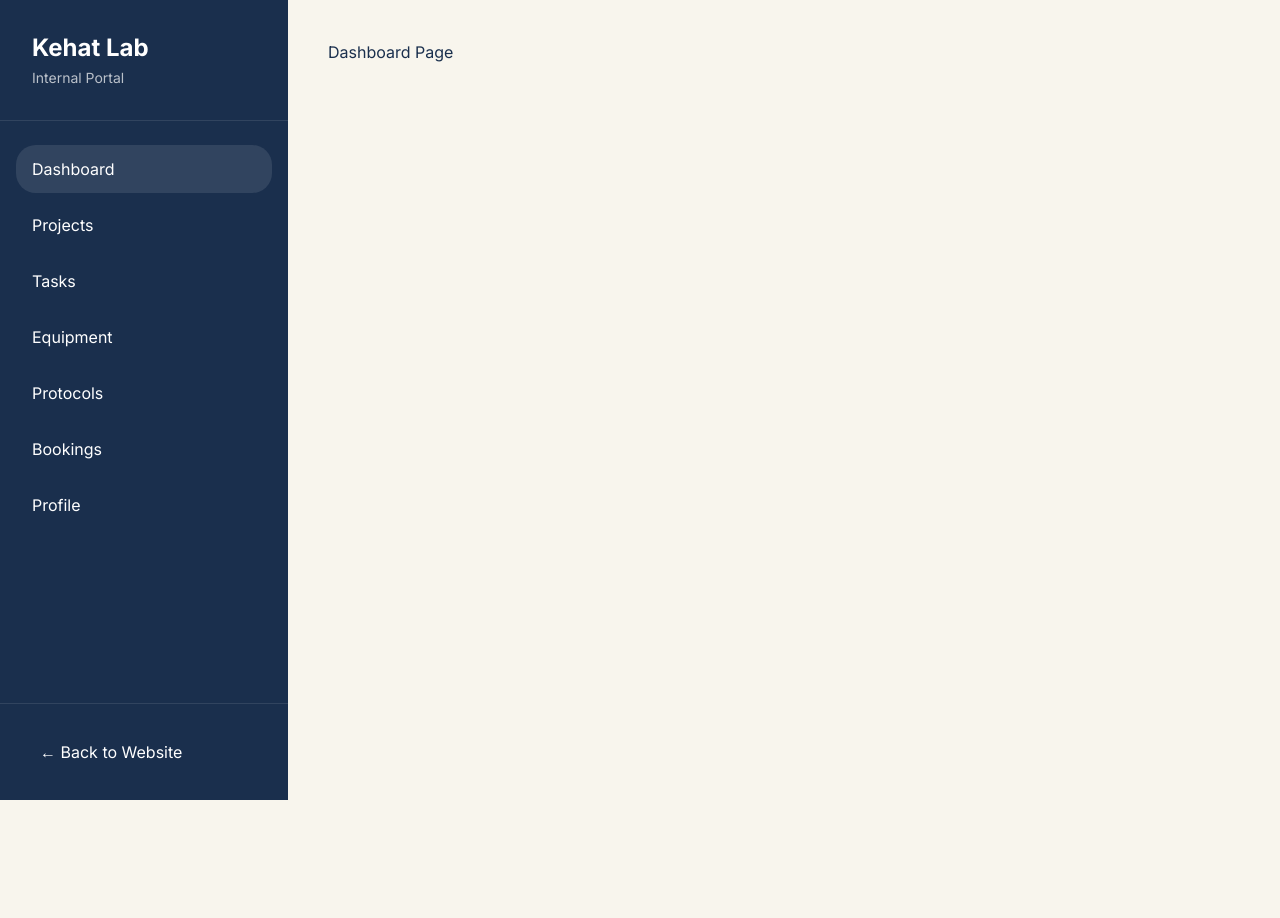
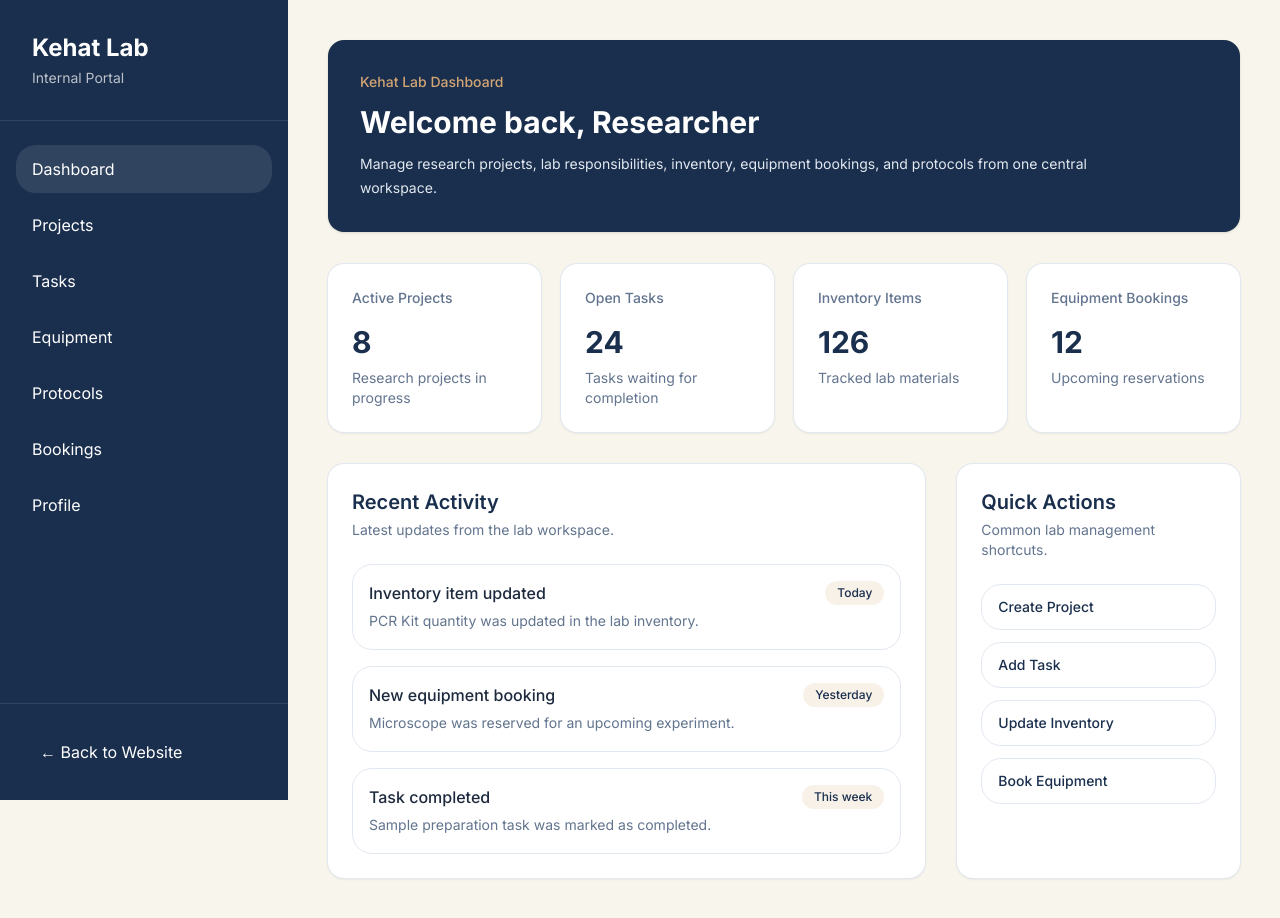
Before and after one commit to maayaneshco/FullStack_Final_Project, a React (Vite) app in the folder client/: page /dashboard in a window 1280 px wide. Before the commit the page ends 800 px from the top, so only its background shows below. Built offline with nearby package versions, Linux system fonts and the light colour scheme; no server answers.

Commit message:
Implement dashboard UI

```diff
--- /dev/null
+++ b/client/src/components/dashboard/QuickActions.jsx
@@ -0,0 +1,49 @@
+import { Link } from "react-router-dom";
+
+const actions = [
+    {
+        label: "Create Project",
+        path: "/dashboard/projects",
+    },
+    {
+        label: "Add Task",
+        path: "/dashboard/tasks",
+    },
+    {
+        label: "Update Inventory",
+        path: "/dashboard/inventory",
+    },
+    {
+        label: "Book Equipment",
+        path: "/dashboard/equipment-bookings",
+    },
+];
+
+const QuickActions = () => {
+    return (
+        <section className="rounded-2xl bg-white p-6 shadow-sm ring-1 ring-slate-200">
+            <div className="mb-6">
+                <h2 className="text-xl font-semibold text-[#1A2F4D]">
+                    Quick Actions
+                </h2>
+                <p className="mt-1 text-sm text-slate-500">
+                    Common lab management shortcuts.
+                </p>
+            </div>
+
+            <div className="space-y-3">
+                {actions.map((action) => (
+                    <Link
+                        key={action.label}
+                        to={action.path}
+                        className="block rounded-xl border border-slate-200 px-4 py-3 text-sm font-medium text-slate-700 transition hover:border-[#D4A574] hover:bg-[#F7F1E8]"
+                    >
+                        {action.label}
+                    </Link>
+                ))}
+            </div>
+        </section>
+    );
+};
+
+export default QuickActions;
--- /dev/null
+++ b/client/src/components/dashboard/RecentActivity.jsx
@@ -0,0 +1,59 @@
+const activities = [
+    {
+        title: "Inventory item updated",
+        description: "PCR Kit quantity was updated in the lab inventory.",
+        time: "Today",
+    },
+    {
+        title: "New equipment booking",
+        description: "Microscope was reserved for an upcoming experiment.",
+        time: "Yesterday",
+    },
+    {
+        title: "Task completed",
+        description: "Sample preparation task was marked as completed.",
+        time: "This week",
+    },
+];
+
+const RecentActivity = () => {
+    return (
+        <section className="rounded-2xl bg-white p-6 shadow-sm ring-1 ring-slate-200">
+            <div className="mb-6">
+                <h2 className="text-xl font-semibold text-[#1A2F4D]">
+                    Recent Activity
+                </h2>
+                <p className="mt-1 text-sm text-slate-500">
+                    Latest updates from the lab workspace.
+                </p>
+            </div>
+
+            <div className="space-y-4">
+                {activities.map((activity) => (
+                    <div
+                        key={activity.title}
+                        className="rounded-xl border border-slate-200 p-4"
+                    >
+                        <div className="flex items-start justify-between gap-4">
+                            <div>
+                                <h3 className="font-medium text-slate-800">
+                                    {activity.title}
+                                </h3>
+
+                                <p className="mt-1 text-sm leading-6 text-slate-500">
+                                    {activity.description}
+                                </p>
+                            </div>
+
+                            <span className="shrink-0 rounded-full bg-[#F7F1E8] px-3 py-1 text-xs font-medium text-[#1A2F4D]">
+                                {activity.time}
+                            </span>
+                        </div>
+                    </div>
+                ))}
+            </div>
+        </section>
+    );
+};
+
+export default RecentActivity;
--- /dev/null
+++ b/client/src/components/dashboard/StatsCards.jsx
@@ -0,0 +1,49 @@
+const stats = [
+    {
+        label: "Active Projects",
+        value: "8",
+        description: "Research projects in progress",
+    },
+    {
+        label: "Open Tasks",
+        value: "24",
+        description: "Tasks waiting for completion",
+    },
+    {
+        label: "Inventory Items",
+        value: "126",
+        description: "Tracked lab materials",
+    },
+    {
+        label: "Equipment Bookings",
+        value: "12",
+        description: "Upcoming reservations",
+    },
+];
+
+const StatsCards = () => {
+    return (
+        <section className="grid grid-cols-1 gap-5 sm:grid-cols-2 xl:grid-cols-4">
+            {stats.map((stat) => (
+                <article
+                    key={stat.label}
+                    className="rounded-2xl bg-white p-6 shadow-sm ring-1 ring-slate-200"
+                >
+                    <p className="text-sm font-medium text-slate-500">
+                        {stat.label}
+                    </p>
+
+                    <p className="mt-4 text-3xl font-bold text-[#1A2F4D]">
+                        {stat.value}
+                    </p>
+
+                    <p className="mt-2 text-sm text-slate-500">
+                        {stat.description}
+                    </p>
+                </article>
+            ))}
+        </section>
+    );
+};
+
+export default StatsCards;
--- /dev/null
+++ b/client/src/components/dashboard/WelcomeSection.jsx
@@ -0,0 +1,28 @@
+import { useAuth } from "../../context";
+
+const WelcomeSection = () => {
+    const { user } = useAuth();
+
+    const displayName = user?.firstName
+        ? `${user.firstName} ${user.lastName || ""}`.trim()
+        : "Researcher";
+
+    return (
+        <section className="rounded-2xl bg-[#1A2F4D] p-8 text-white shadow-sm">
+            <p className="text-sm font-medium text-[#D4A574]">
+                Kehat Lab Dashboard
+            </p>
+
+            <h1 className="mt-3 text-3xl font-bold">
+                Welcome back, {displayName}
+            </h1>
+
+            <p className="mt-3 max-w-3xl text-sm leading-6 text-slate-200">
+                Manage research projects, lab responsibilities, inventory,
+                equipment bookings, and protocols from one central workspace.
+            </p>
+        </section>
+    );
+};
+
+export default WelcomeSection;
--- a/client/src/pages/dashboard/DashboardPage.jsx
+++ b/client/src/pages/dashboard/DashboardPage.jsx
@@ -1,9 +1,24 @@
-function DashboardPage() {
+import WelcomeSection from "../../components/dashboard/WelcomeSection";
+import StatsCards from "../../components/dashboard/StatsCards";
+import QuickActions from "../../components/dashboard/QuickActions";
+import RecentActivity from "../../components/dashboard/RecentActivity";
+
+const DashboardPage = () => {
     return (
-        <div>
-            <h1>Dashboard Page</h1>
+        <div className="space-y-8">
+            <WelcomeSection />
+
+            <StatsCards />
+
+            <div className="grid grid-cols-1 gap-8 xl:grid-cols-3">
+                <div className="xl:col-span-2">
+                    <RecentActivity />
+                </div>
+
+                <QuickActions />
+            </div>
         </div>
     );
-}
+};
 
 export default DashboardPage;
```
